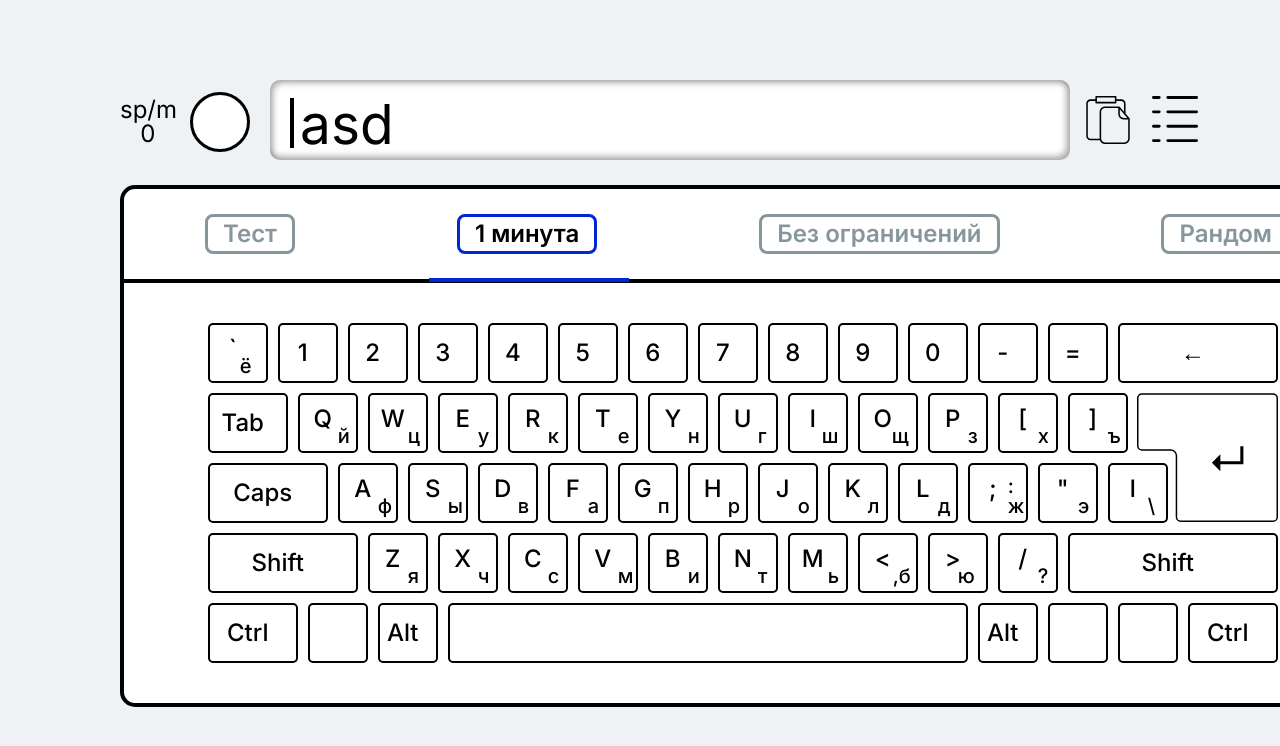
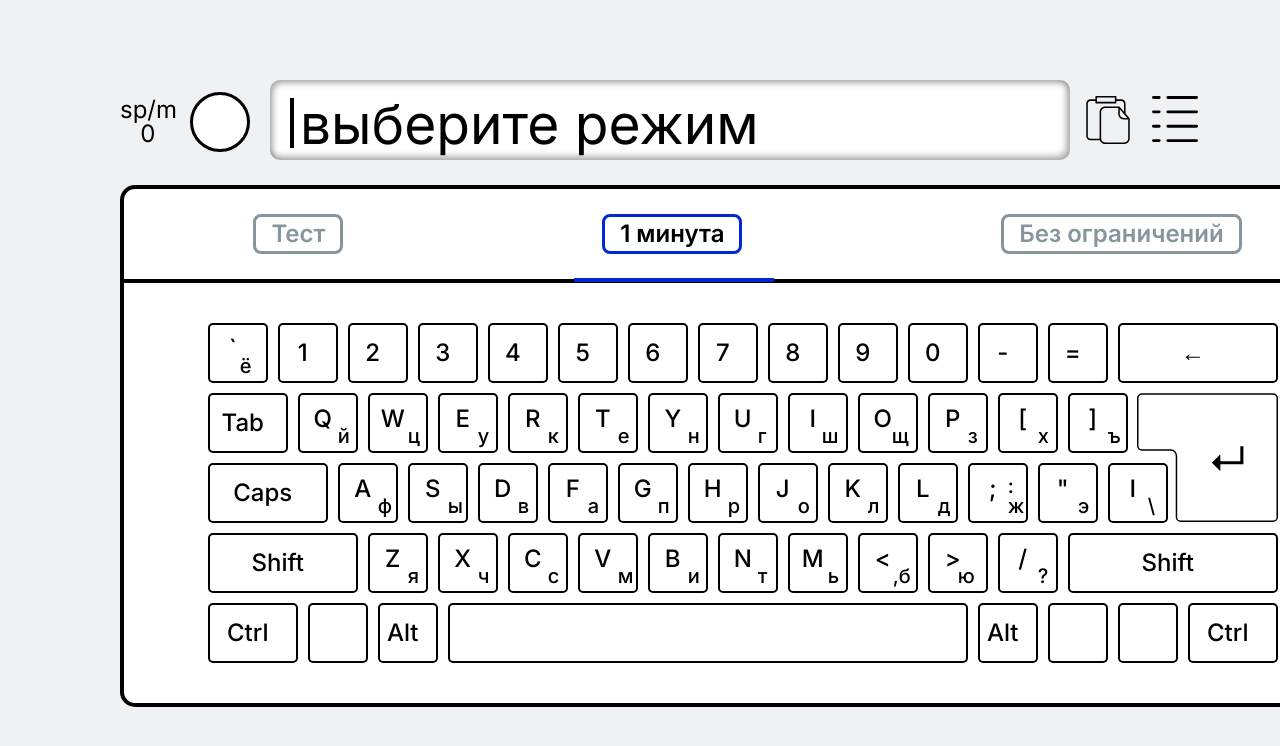
Before and after one commit to Crede322/typetest, a React (Create React App) app: page / in a window 1280 px wide. Both pictures are taken after a click on the button "1 минута". Shown: the top 746 px of the page. Built offline with nearby package versions, Linux system fonts and the light colour scheme.

Commit message:
доделал таймер для вставки, осталось доделать для библиотеки

```diff
--- a/src/components/List/List.jsx
+++ b/src/components/List/List.jsx
@@ -66,16 +66,6 @@ const List = () => {
               Без ограничений
             </button>
           </li>
-          <li>
-            <button
-              onClick={btnFour}
-              className={`${classes.list__button} ${
-                toggleButton === 3 ? classes.button__four : null
-              }`}
-            >
-              Рандом
-            </button>
-          </li>
         </ul>
       </div>
     </div>
--- a/src/components/Menu.jsx
+++ b/src/components/Menu.jsx
@@ -30,7 +30,7 @@ const Menu = () => {
         <h2>{lastKey}</h2>
       </div>
     ) : toggleButton === 1 ? (
-      <pre>{pause ? 'asd' : displayText}</pre>
+      <pre>{pause ? 'выберите режим' : displayText}</pre>
     ) : toggleButton === 2 ? (
       <pre>{displayText}</pre>
     ) : toggleButton === 3 ? (
@@ -70,11 +70,9 @@ const Menu = () => {
       secondsInterval.current = setInterval(() => {
         setSeconds(prevSeconds => {
         if (prevSeconds !== 0) {
-          console.log(prevSeconds);
+          console.log(`осталось секунд ${prevSeconds}`);
           return prevSeconds - 1;
         } else {
-          let timelyValue = toggleSPM;
-          lastSPM.current = timelyValue;
           setTimerEnd(!timerEnd);
           return prevSeconds;
         }
@@ -82,6 +80,11 @@ const Menu = () => {
     }, 1000);
     };
   }, [toggleTimerState]);
+
+  useEffect(() => {
+    console.log(`введено символов ${toggleSPM}`);
+    lastSPM.current = toggleSPM;
+  }, [seconds]);
 
   useEffect(() => {
     setDisplayText('');
```
